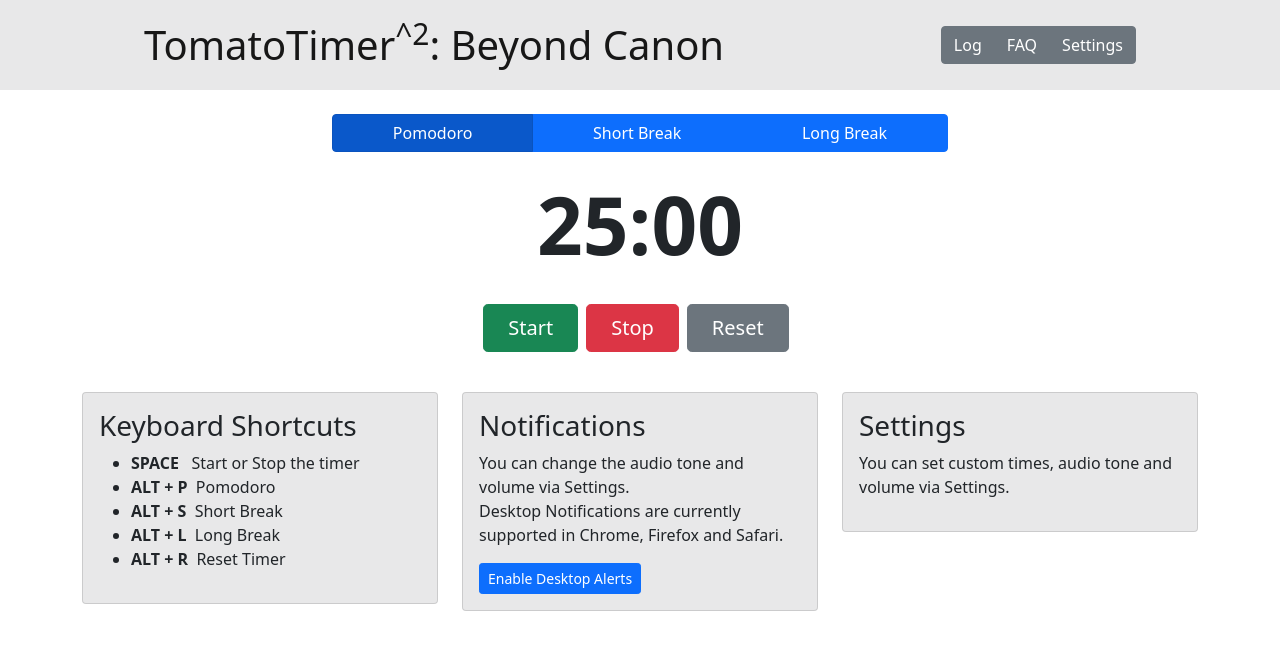
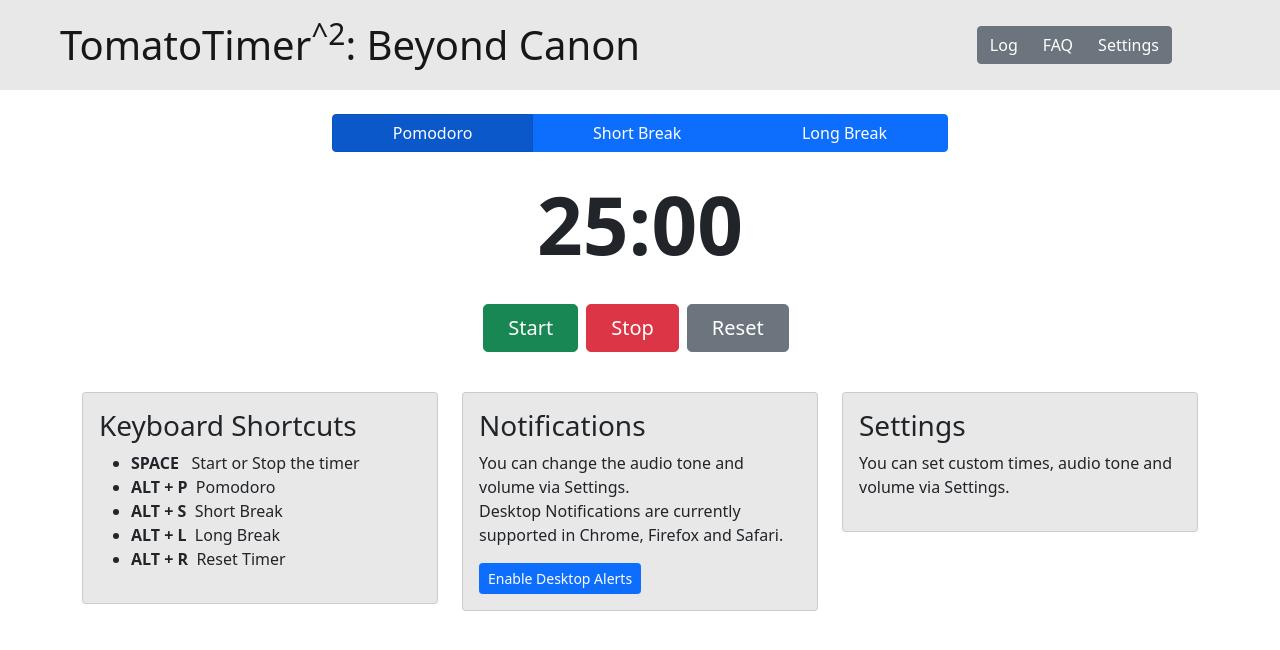
Before and after one commit to EtchJetty/bootstrap-tomato, a plain HTML site: page index.html in a window 1280 px wide. Drawn offline with nearby package versions, Linux system fonts and the light colour scheme.

Commit message:
minor padding change

```diff
--- a/index.html
+++ b/index.html
@@ -31,8 +31,8 @@
 <body>
   <!-- Header and Nav -->
   <nav class="navbar navbar-expand-md navbar-light bg-dark bg-opacity-10 px-md-5 py-3">
-    <div class="container-fluid px-md-5">
-      <a class="navbar-brand mb-0 fs-1 h1 px-md-5" href="#">TomatoTimer<sup>^2</sup>: Beyond Canon </a>
+    <div class="container-fluid">
+      <a class="navbar-brand mb-0 fs-1 h1" href="#">TomatoTimer<sup>^2</sup>: Beyond Canon </a>
       <button class="navbar-toggler px-md-5" type="button" data-bs-toggle="collapse"
         data-bs-target="#navbarSupportedContent" aria-controls="navbarSupportedContent" aria-expanded="false"
         aria-label="Toggle navigation">
```
